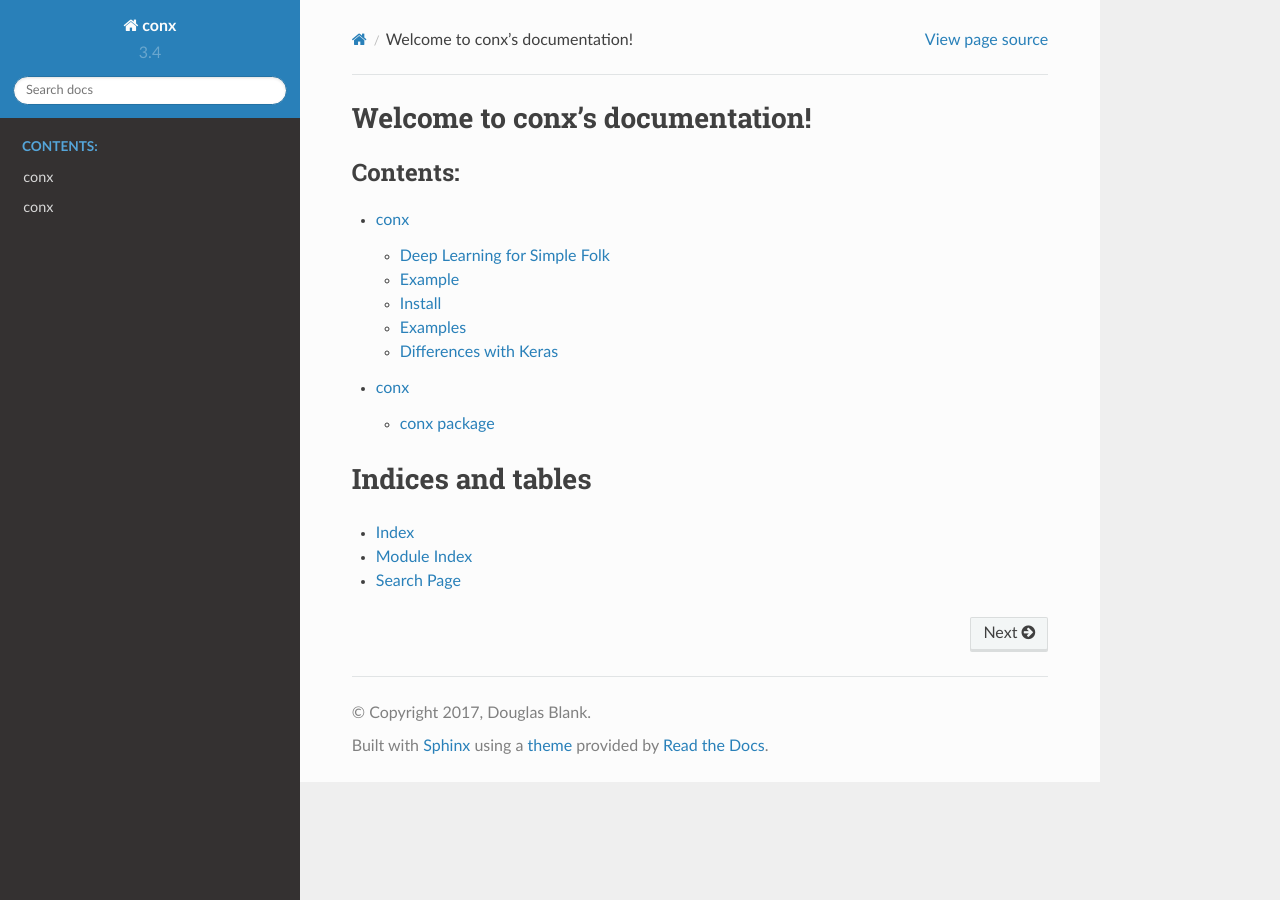
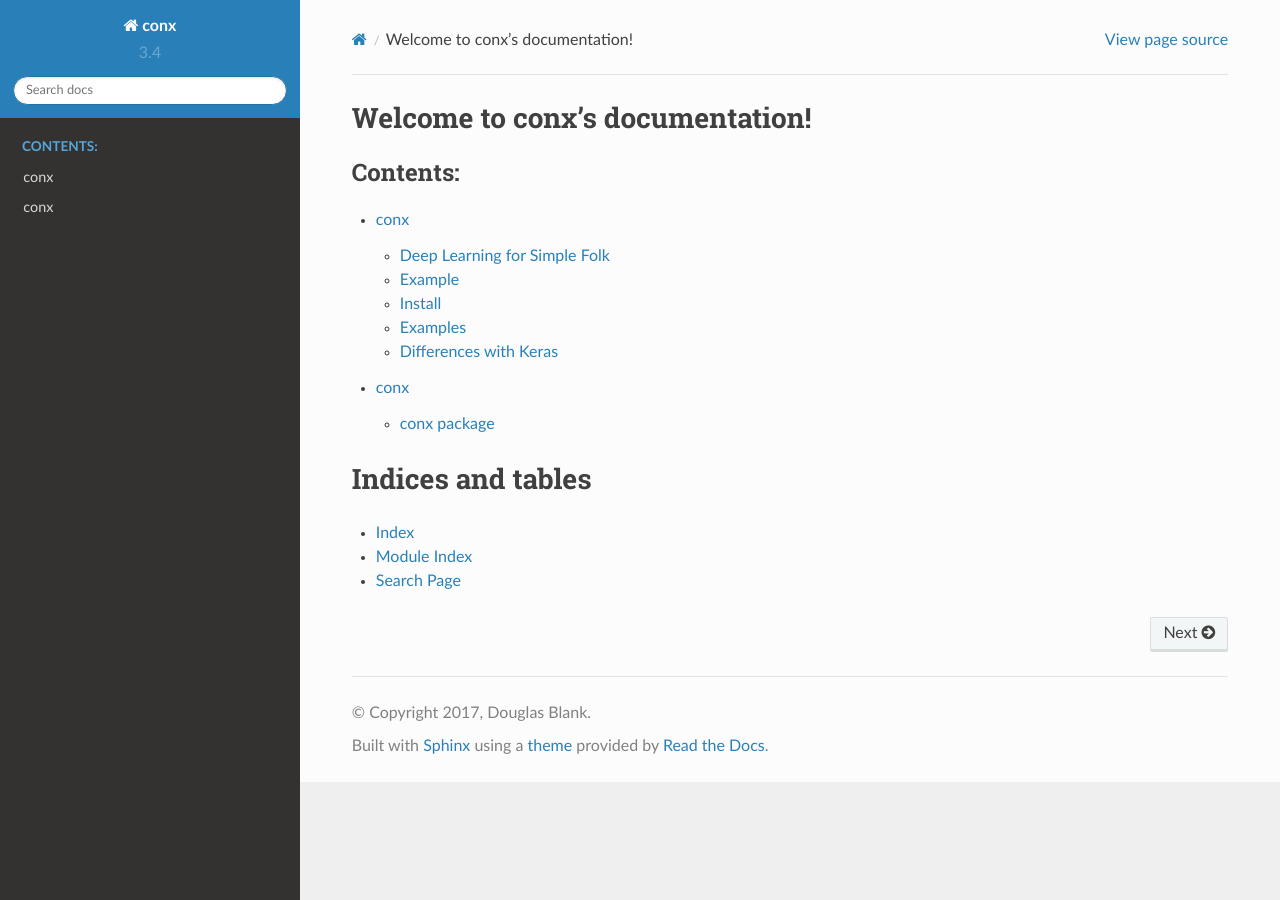
Before and after one commit to ArtificialIntelligenceToolkit/conx, a Sphinx documentation site: the page built from docs/source/index.rst, in a window 1280 px wide. Built offline with Sphinx 7.4.7 and the Read the Docs theme 2.0.0, drawn with Linux system fonts in a browser that asks for light colours; pages that are not in the unit, such as notebooks, are missing from menus.

Commit message:
Override CSS in read the docs

```diff
--- /dev/null
+++ b/docs/source/_static/css/custom.css
@@ -0,0 +1,4 @@
+
+.wy-nav-content {
+    max-width: 100%;
+}
--- a/docs/source/conf.py
+++ b/docs/source/conf.py
@@ -128,8 +128,12 @@ html_theme = 'sphinx_rtd_theme'
 # Add any paths that contain custom static files (such as style sheets) here,
 # relative to this directory. They are copied after the builtin static files,
 # so a file named "default.css" will overwrite the builtin "default.css".
+
 html_static_path = ['_static']
+# html_theme_options = {}
 
+def setup(app):
+    app.add_stylesheet('css/custom.css')
 
 # -- Options for HTMLHelp output ------------------------------------------
 
```
